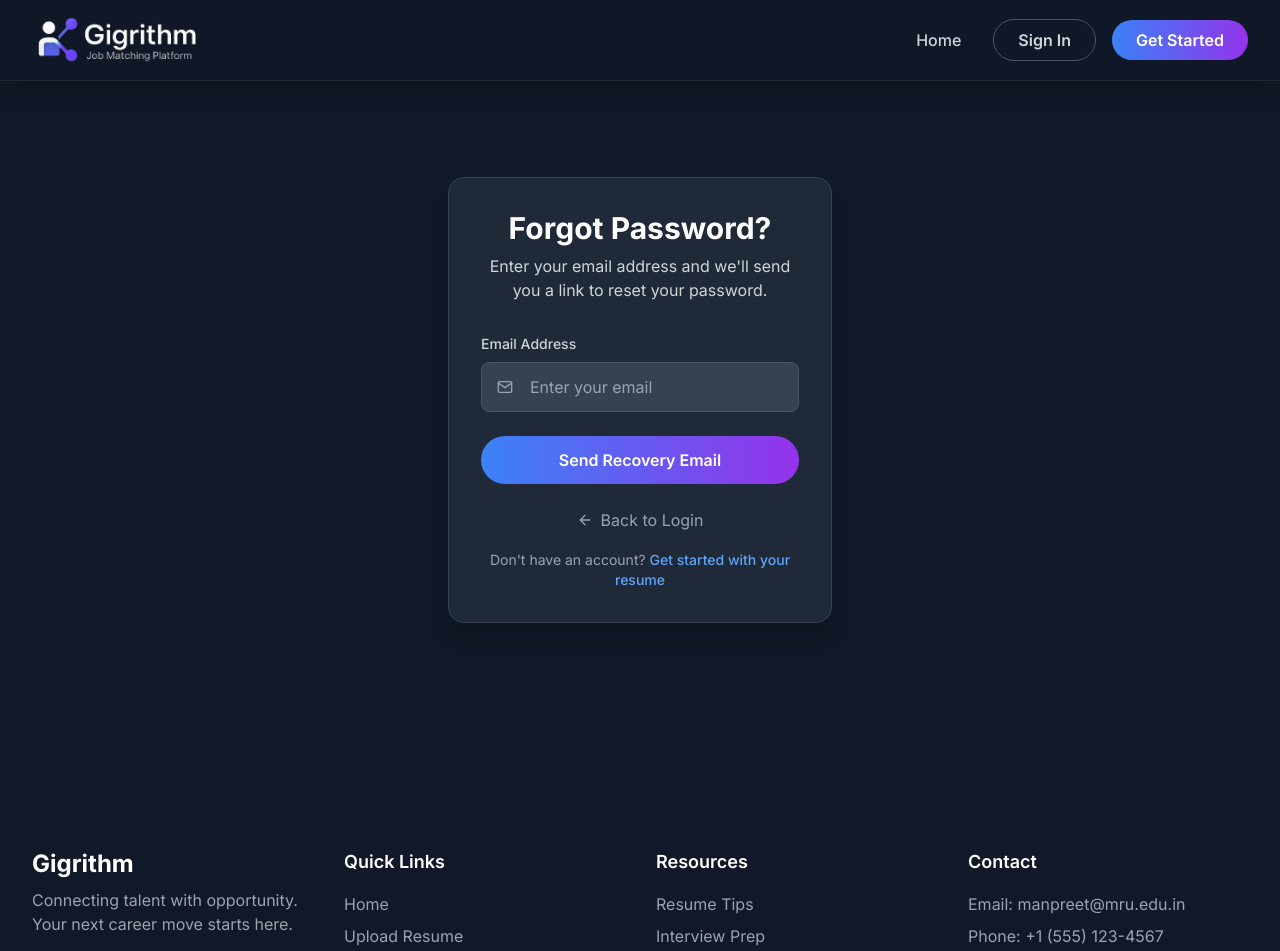
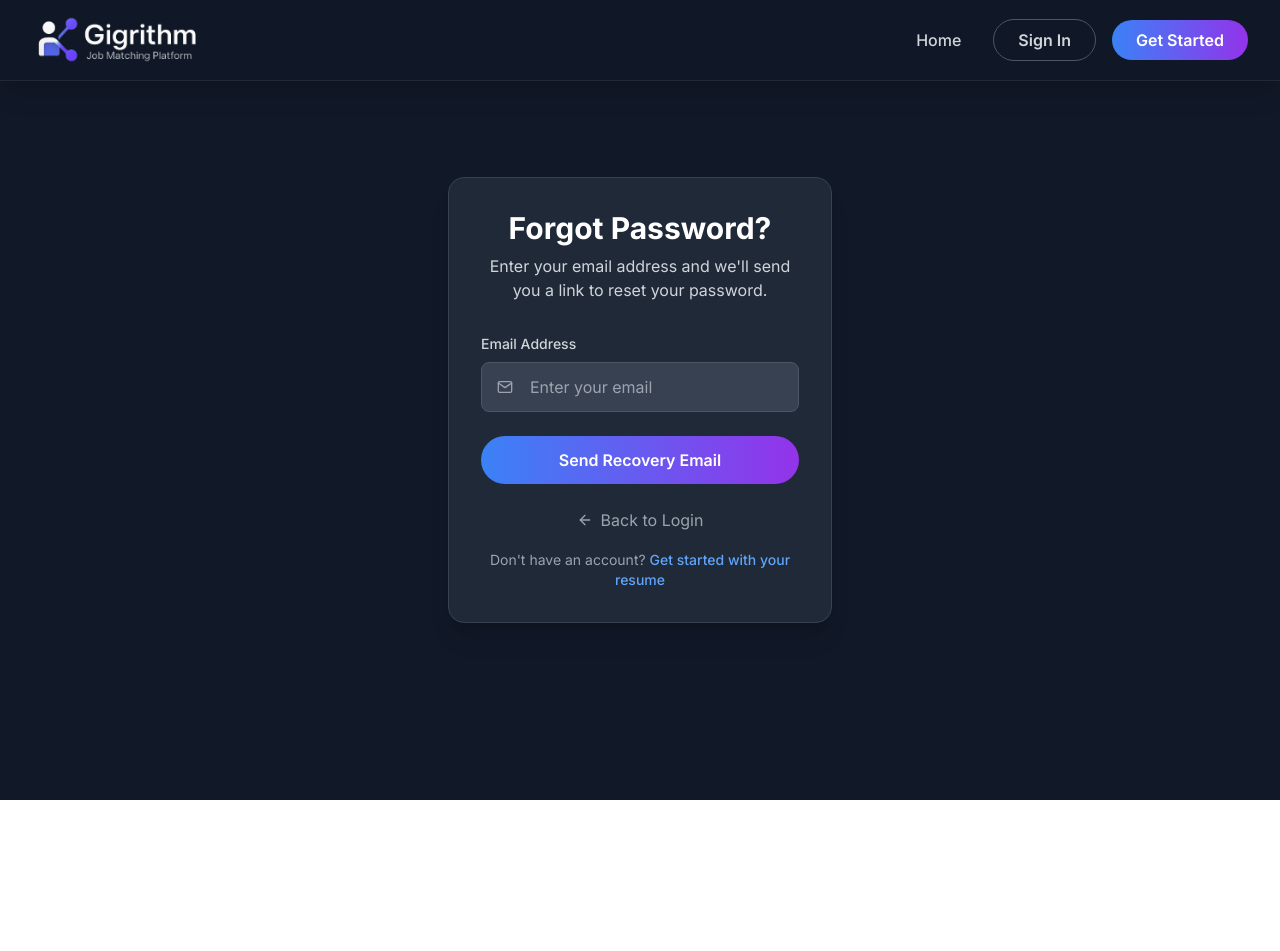
Before and after one commit to sneha-4-22/JobAggregator, a React (Vite) app: page /forgot-password in a window 1280 px wide. Shown: the top 951 px of the page. After the commit the page ends 800 px from the top, so only its background shows below. Built offline with nearby package versions, Linux system fonts and the light colour scheme; no server answers.

Commit message:
layout fix

```diff
--- a/src/components/Layout.jsx
+++ b/src/components/Layout.jsx
@@ -1,9 +1,12 @@
-import { Outlet } from 'react-router-dom'
+import { Outlet, useLocation } from 'react-router-dom'
 import Navbar from './Navbar'
 import Footer from './Footer'
 import { motion } from 'framer-motion'
 
 function Layout() {
+  const location = useLocation()
+  const showFooter = location.pathname === '/'
+
   return (
     <div className="flex flex-col min-h-screen bg-gray-900">
       <Navbar />
@@ -15,7 +18,7 @@ function Layout() {
       >
         <Outlet />
       </motion.main>
-      <Footer />
+      {showFooter && <Footer />}
     </div>
   )
 }
```
